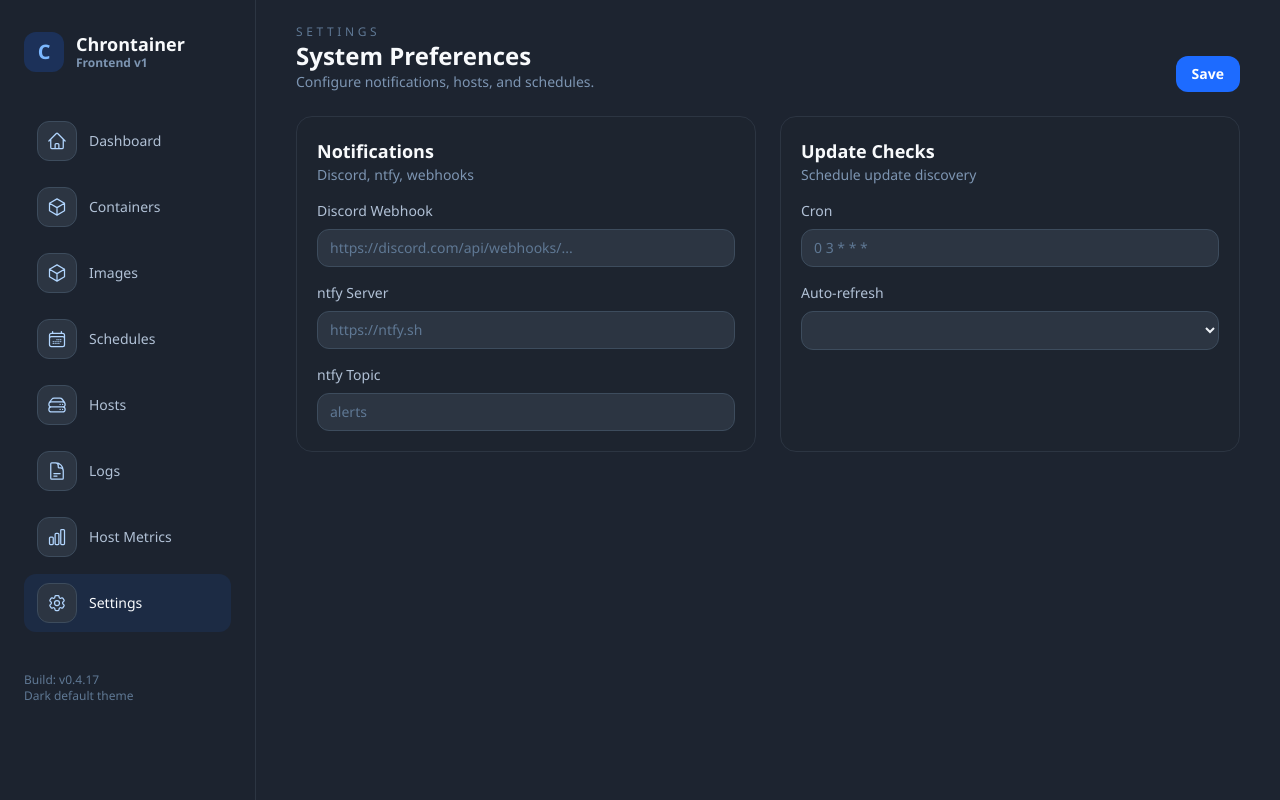
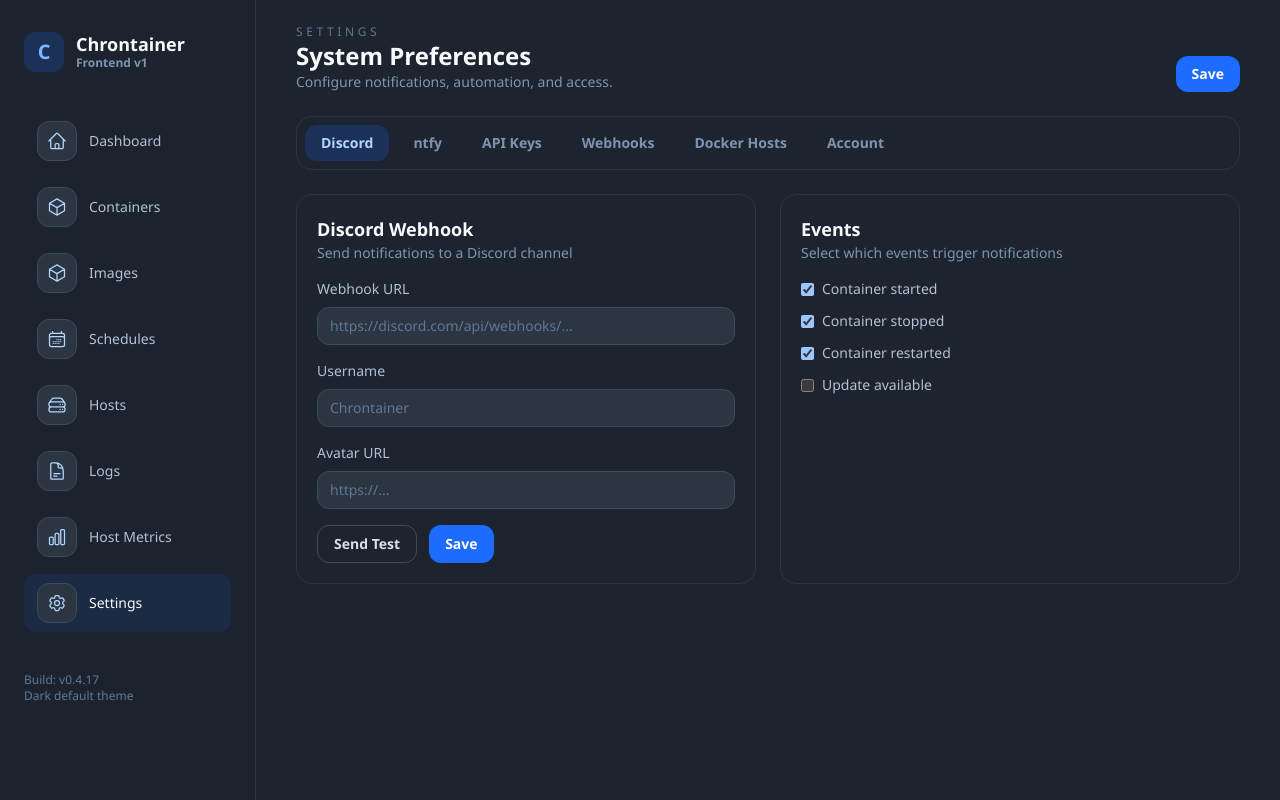
Before and after one commit to rsousa88/chrontainer, a Vue app in the folder frontend/: page /settings in a window 1280 px wide. Built offline with nearby package versions, Linux system fonts and the light colour scheme.

Commit message:
Revamp settings with tabbed layout

```diff
--- a/frontend/src/views/SettingsView.vue
+++ b/frontend/src/views/SettingsView.vue
@@ -1,30 +1,161 @@
 <template>
   <section class="space-y-6">
-    <div class="flex items-end justify-between">
+    <div class="flex flex-wrap items-end justify-between gap-4">
       <div>
         <p class="text-xs uppercase tracking-[0.3em] text-surface-500">Settings</p>
         <h2 class="text-2xl font-semibold text-surface-50">System Preferences</h2>
-        <p class="text-sm text-surface-400">Configure notifications, hosts, and schedules.</p>
+        <p class="text-sm text-surface-400">Configure notifications, automation, and access.</p>
       </div>
       <Button variant="primary">Save</Button>
     </div>
 
-    <div class="grid gap-6 lg:grid-cols-2">
-      <Card title="Notifications" subtitle="Discord, ntfy, webhooks">
+    <div class="flex flex-wrap gap-2 rounded-2xl border border-surface-800 bg-surface-900/60 p-2">
+      <button
+        v-for="tab in tabs"
+        :key="tab"
+        class="rounded-xl px-4 py-2 text-sm font-semibold transition"
+        :class="tab === activeTab ? 'bg-brand-500/20 text-brand-200' : 'text-surface-400 hover:text-surface-100'"
+        @click="activeTab = tab"
+      >
+        {{ tab }}
+      </button>
+    </div>
+
+    <div v-if="activeTab === 'Discord'" class="grid gap-6 lg:grid-cols-2">
+      <Card title="Discord Webhook" subtitle="Send notifications to a Discord channel">
         <div class="space-y-4">
-          <Input label="Discord Webhook" placeholder="https://discord.com/api/webhooks/..." />
-          <Input label="ntfy Server" placeholder="https://ntfy.sh" />
-          <Input label="ntfy Topic" placeholder="alerts" />
+          <Input label="Webhook URL" placeholder="https://discord.com/api/webhooks/..." />
+          <Input label="Username" placeholder="Chrontainer" />
+          <Input label="Avatar URL" placeholder="https://..." />
+          <div class="flex gap-3">
+            <Button variant="ghost">Send Test</Button>
+            <Button variant="primary">Save</Button>
+          </div>
         </div>
       </Card>
-      <Card title="Update Checks" subtitle="Schedule update discovery">
+      <Card title="Events" subtitle="Select which events trigger notifications">
+        <div class="grid gap-3 text-sm text-surface-300">
+          <label class="flex items-center gap-2"><input type="checkbox" checked /> Container started</label>
+          <label class="flex items-center gap-2"><input type="checkbox" checked /> Container stopped</label>
+          <label class="flex items-center gap-2"><input type="checkbox" checked /> Container restarted</label>
+          <label class="flex items-center gap-2"><input type="checkbox" /> Update available</label>
+        </div>
+      </Card>
+    </div>
+
+    <div v-else-if="activeTab === 'ntfy'" class="grid gap-6 lg:grid-cols-2">
+      <Card title="ntfy Settings" subtitle="Push notifications via ntfy.sh">
         <div class="space-y-4">
-          <Input label="Cron" placeholder="0 3 * * *" />
-          <Select label="Auto-refresh">
-            <option>10s</option>
-            <option>30s</option>
-            <option>60s</option>
+          <Input label="Server" placeholder="https://ntfy.sh" />
+          <Input label="Topic" placeholder="chrontainer" />
+          <Input label="Access Token" placeholder="Optional" />
+          <Button variant="ghost">Send Test</Button>
+        </div>
+      </Card>
+      <Card title="Delivery" subtitle="Message preferences">
+        <div class="space-y-4">
+          <Select label="Priority">
+            <option>Normal</option>
+            <option>High</option>
           </Select>
+          <Select label="Tags">
+            <option>system</option>
+            <option>containers</option>
+          </Select>
+        </div>
+      </Card>
+    </div>
+
+    <div v-else-if="activeTab === 'API Keys'" class="space-y-6">
+      <Card title="Create API Key" subtitle="Generate a new access token">
+        <div class="grid gap-4 md:grid-cols-3">
+          <Input label="Key Name" placeholder="Automation" />
+          <Select label="Permissions">
+            <option>read</option>
+            <option>write</option>
+            <option>admin</option>
+          </Select>
+          <Input label="Expires (days)" placeholder="30" />
+        </div>
+        <div class="mt-4 flex gap-2">
+          <Button variant="primary">Generate</Button>
+          <Button variant="ghost">Cancel</Button>
+        </div>
+      </Card>
+
+      <Table>
+        <template #head>
+          <th class="px-4 py-3 text-xs font-semibold uppercase tracking-widest">Name</th>
+          <th class="px-4 py-3 text-xs font-semibold uppercase tracking-widest">Prefix</th>
+          <th class="px-4 py-3 text-xs font-semibold uppercase tracking-widest">Permissions</th>
+          <th class="px-4 py-3 text-xs font-semibold uppercase tracking-widest">Last Used</th>
+          <th class="px-4 py-3 text-xs font-semibold uppercase tracking-widest">Actions</th>
+        </template>
+        <tr v-for="key in apiKeys" :key="key.id">
+          <td class="px-4 py-4 text-sm text-surface-100">{{ key.name }}</td>
+          <td class="px-4 py-4 text-sm text-surface-300">{{ key.prefix }}</td>
+          <td class="px-4 py-4"><Badge tone="info">{{ key.permissions }}</Badge></td>
+          <td class="px-4 py-4 text-sm text-surface-300">{{ key.lastUsed }}</td>
+          <td class="px-4 py-4"><Button variant="ghost">Revoke</Button></td>
+        </tr>
+      </Table>
+    </div>
+
+    <div v-else-if="activeTab === 'Webhooks'" class="space-y-6">
+      <Card title="Webhook Builder" subtitle="Automate external triggers">
+        <div class="grid gap-4 md:grid-cols-2">
+          <Input label="Name" placeholder="Restart Sonarr" />
+          <Input label="Container ID" placeholder="Optional" />
+          <Select label="Action">
+            <option>restart</option>
+            <option>start</option>
+            <option>stop</option>
+            <option>update</option>
+          </Select>
+          <Select label="Lock overrides">
+            <option>Unlocked</option>
+            <option>Locked</option>
+          </Select>
+        </div>
+        <div class="mt-4 flex gap-2">
+          <Button variant="primary">Create Webhook</Button>
+          <Button variant="ghost">Cancel</Button>
+        </div>
+      </Card>
+      <Table>
+        <template #head>
+          <th class="px-4 py-3 text-xs font-semibold uppercase tracking-widest">Name</th>
+          <th class="px-4 py-3 text-xs font-semibold uppercase tracking-widest">Action</th>
+          <th class="px-4 py-3 text-xs font-semibold uppercase tracking-widest">Status</th>
+          <th class="px-4 py-3 text-xs font-semibold uppercase tracking-widest">Token</th>
+          <th class="px-4 py-3 text-xs font-semibold uppercase tracking-widest">Actions</th>
+        </template>
+        <tr v-for="hook in webhooks" :key="hook.id">
+          <td class="px-4 py-4 text-sm text-surface-100">{{ hook.name }}</td>
+          <td class="px-4 py-4 text-sm text-surface-300">{{ hook.action }}</td>
+          <td class="px-4 py-4"><Badge :tone="hook.enabled ? 'success' : 'danger'">{{ hook.enabled ? 'Enabled' : 'Disabled' }}</Badge></td>
+          <td class="px-4 py-4 text-sm text-surface-300">{{ hook.token }}</td>
+          <td class="px-4 py-4"><Button variant="ghost">Manage</Button></td>
+        </tr>
+      </Table>
+    </div>
+
+    <div v-else-if="activeTab === 'Docker Hosts'" class="space-y-6">
+      <HostsView />
+    </div>
+
+    <div v-else-if="activeTab === 'Account'" class="grid gap-6 lg:grid-cols-2">
+      <Card title="Profile" subtitle="User details and access">
+        <div class="space-y-4">
+          <Input label="Username" placeholder="admin" />
+          <Input label="Role" placeholder="admin" />
+        </div>
+      </Card>
+      <Card title="Security" subtitle="Update your password">
+        <div class="space-y-4">
+          <Input label="Current Password" type="password" />
+          <Input label="New Password" type="password" />
+          <Button variant="primary">Update Password</Button>
         </div>
       </Card>
     </div>
@@ -32,8 +163,23 @@
 </template>
 
 <script setup>
+import { ref } from 'vue'
+import Button from '../components/ui/Button.vue'
 import Card from '../components/ui/Card.vue'
-import Button from '../components/ui/Button.vue'
 import Input from '../components/ui/Input.vue'
 import Select from '../components/ui/Select.vue'
+import Table from '../components/ui/Table.vue'
+import Badge from '../components/ui/Badge.vue'
+import HostsView from './HostsView.vue'
+
+const tabs = ['Discord', 'ntfy', 'API Keys', 'Webhooks', 'Docker Hosts', 'Account']
+const activeTab = ref('Discord')
+
+const apiKeys = [
+  { id: 1, name: 'Automation', prefix: 'chron_abcd', permissions: 'read', lastUsed: '2d ago' },
+]
+
+const webhooks = [
+  { id: 1, name: 'Restart Sonarr', action: 'restart', enabled: true, token: 'tok_1234' },
+]
 </script>
```
